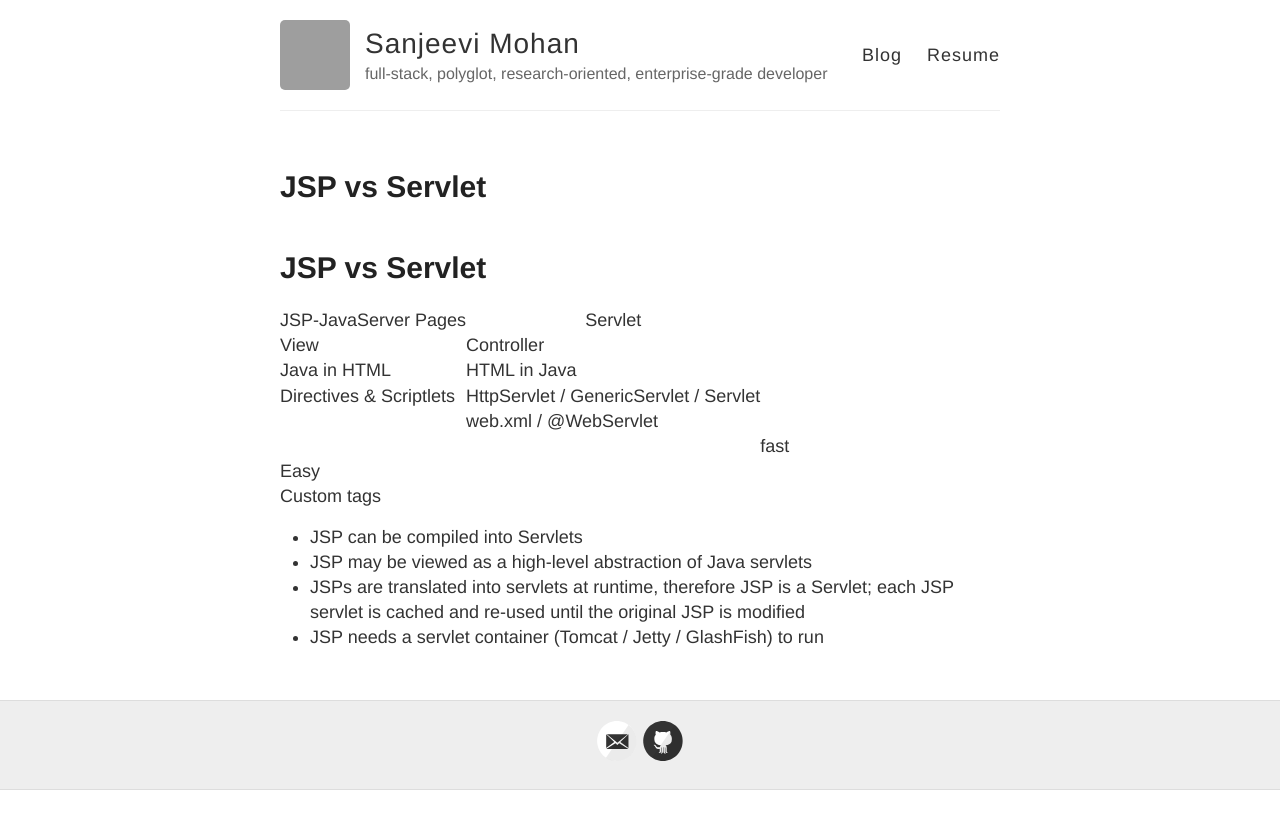
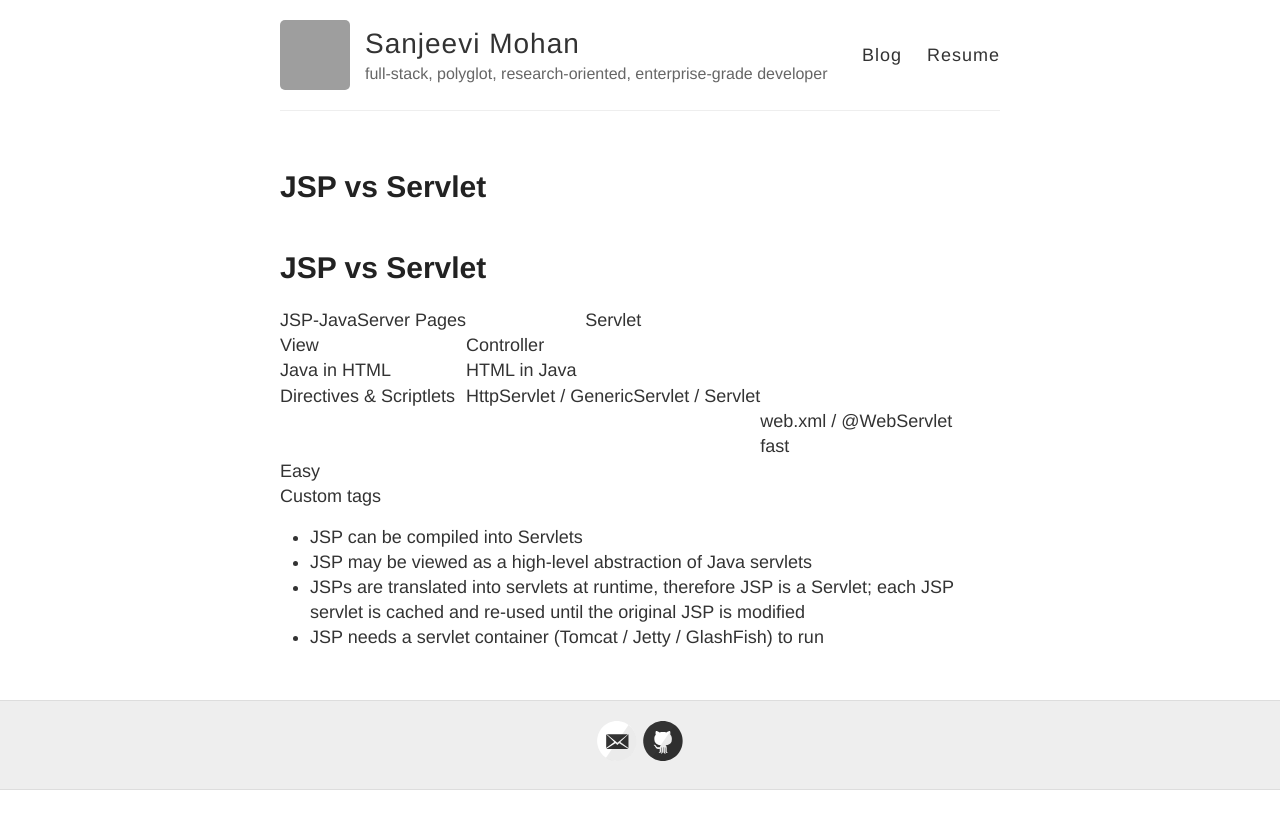
Before and after one commit to prasanjeevi/prasanjeevi.github.io, a Jekyll site: the page built from JSP-vs-Servlet.md, in a window 1280 px wide. Shown: the top 829 px of the page. Built offline with Jekyll 4.4.1, drawn with Linux system fonts in a browser that asks for light colours; our own code applies the rules of GitHub Pages for plain Markdown files; grey boxes are pictures that could not be loaded.

```diff
--- a/JSP-vs-Servlet.md
+++ b/JSP-vs-Servlet.md
@@ -5,7 +5,7 @@ JSP-JavaServer Pages | Servlet
 View | Controller
 Java in HTML | HTML in Java
 Directives & Scriptlets | HttpServlet / GenericServlet / Servlet
-| web.xml / @WebServlet
+|  | web.xml / @WebServlet
 |  | fast
 Easy |
 Custom tags |
```
